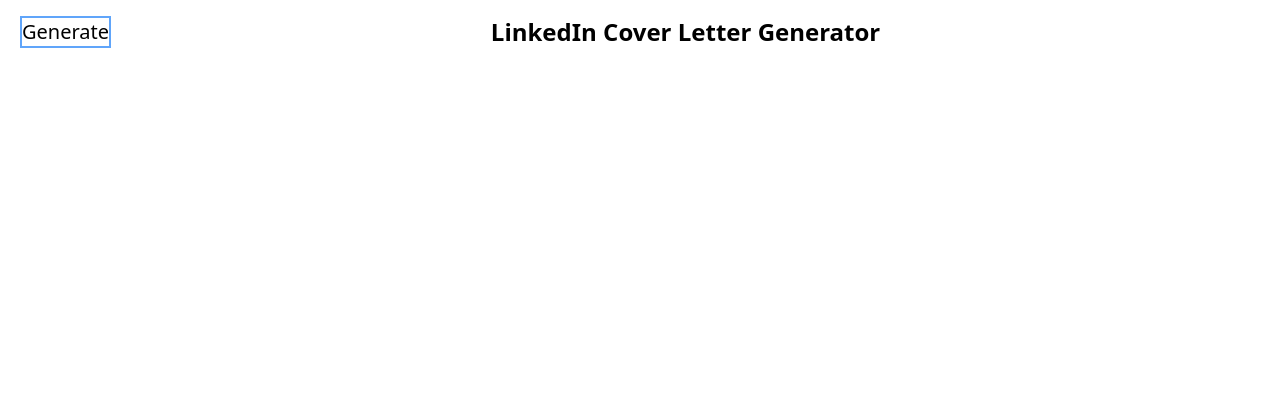
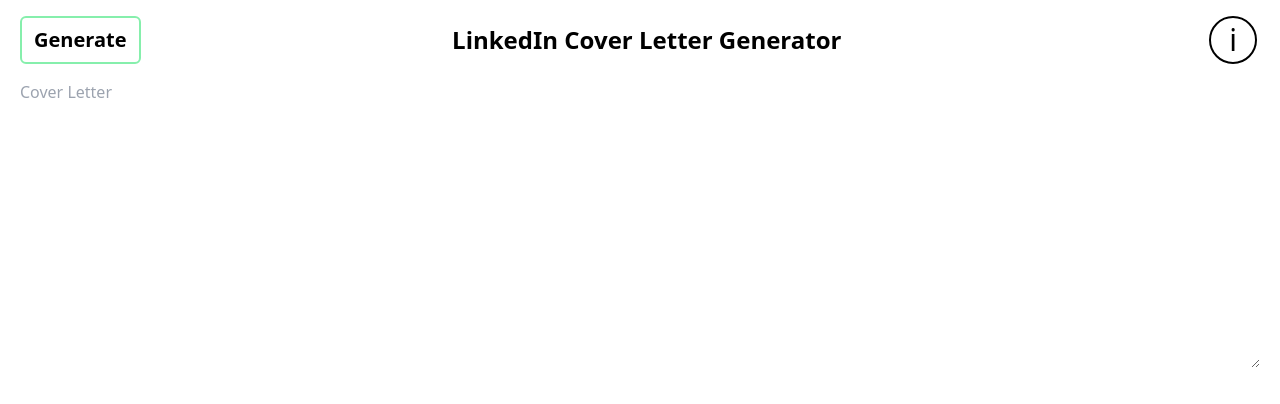
Before and after one commit to colowill/AI-Cover-Letter-Generator, a React (Create React App) app: page / in a window 1280 px wide. Shown: the top 404 px of the page. Built offline with nearby package versions, Linux system fonts and the light colour scheme; the HTML template or start-up script is replaced by a standard one.

Commit message:
html styling in generator.js

```diff
--- a/package.json
+++ b/package.json
@@ -7,10 +7,12 @@
     "@testing-library/react": "^13.4.0",
     "@testing-library/user-event": "^13.5.0",
     "autoprefixer": "^10.4.20",
+    "flowbite": "^2.5.2",
     "postcss": "^8.4.47",
     "react": "^18.3.1",
     "react-dom": "^18.3.1",
-    "react-scripts": "5.0.1",
+    "react-icons": "^5.3.0",
+    "react-scripts": "^5.0.1",
     "tailwindcss": "^3.4.14",
     "web-vitals": "^2.1.4"
   },
--- a/src/App.js
+++ b/src/App.js
@@ -1,5 +1,5 @@
 import React from 'react';
-import Generator from "./components/Generator";
+import Generator from "./components/generator";
 
 function App() {
   return (
--- a/src/components/Generator.js
+++ b/src/components/Generator.js
@@ -9,18 +9,25 @@
      */
     <div className="flex flex-col">
         <div className="flex flex-row justify-between mx-5 my-4 items-center">
-            <button className="border-2 border-solid border-blue-400 text-black text-xl">
+            <button className="border-2 border-solid border-green-300 text-black text-xl font-bold
+            rounded-md px-3 py-2 hover:bg-green-300">
                 Generate
             </button>
-            <h2 className="text-2xl font-bold">
+            <h2 className="text-2xl font-bold justify-between mx-1 my-1" style={{marginRight: '60px' }}>
                 LinkedIn Cover Letter Generator
             </h2>
-            <button classname="border mr-[1px] p-2 border-solid border-gray-600 rounded-[100%]">
-
+            <button className="border-2 px- mr-[3px] border-solid border-black rounded-full hover:bg-gray-200
+             w-12 h-12 items-center justify-center text-3xl hover:font-bold">
+                i
             </button>
-
         </div>
-
+        <div className="flex mx-5">
+            <textarea
+                rows={12}
+                className="w-full"
+                placeholder="Cover Letter"
+            />
+        </div>
     </div>
   )
 }
```
Also changed, not shown: 1 other file (tests, documents, lock files or other folders).
